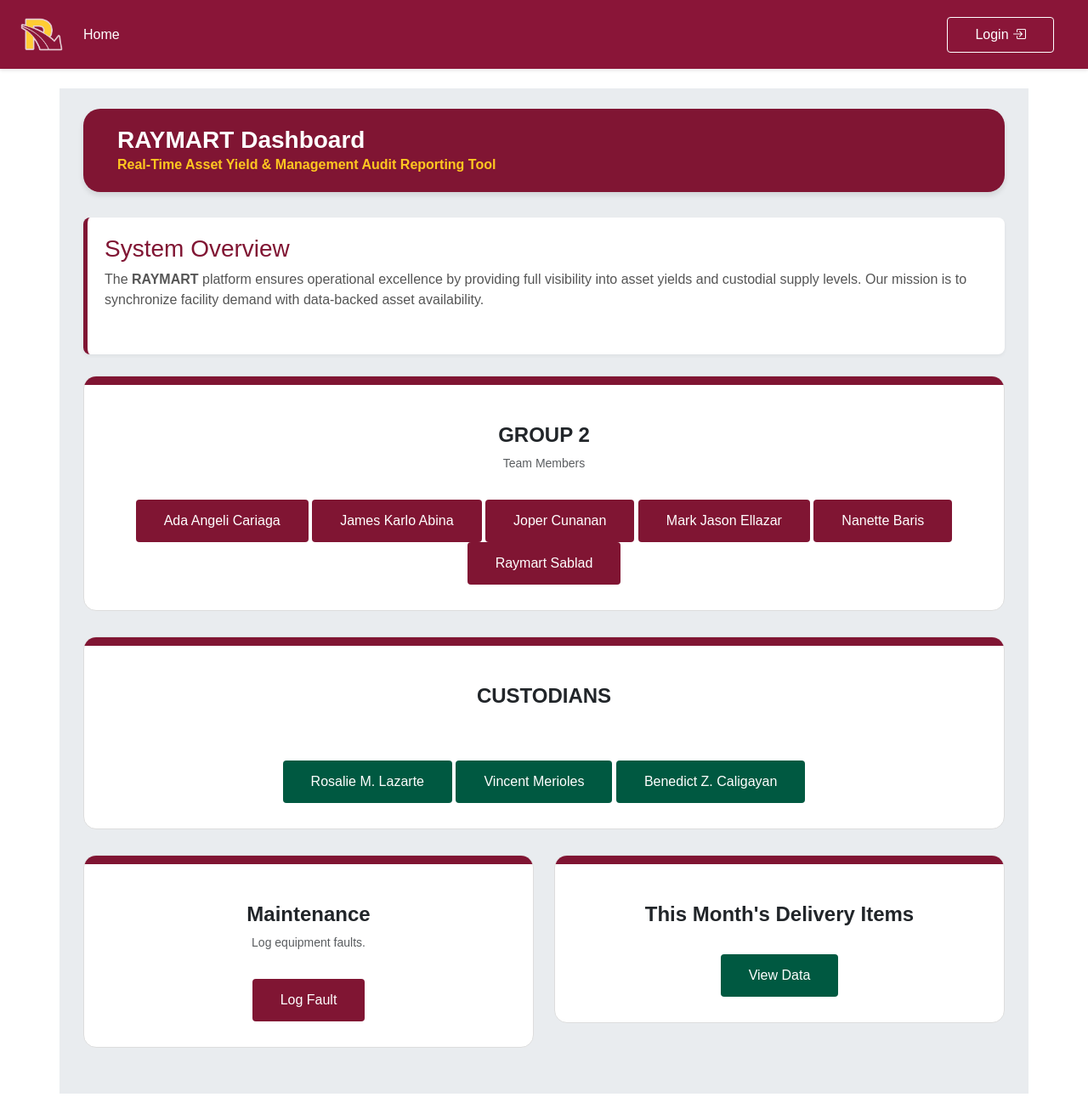
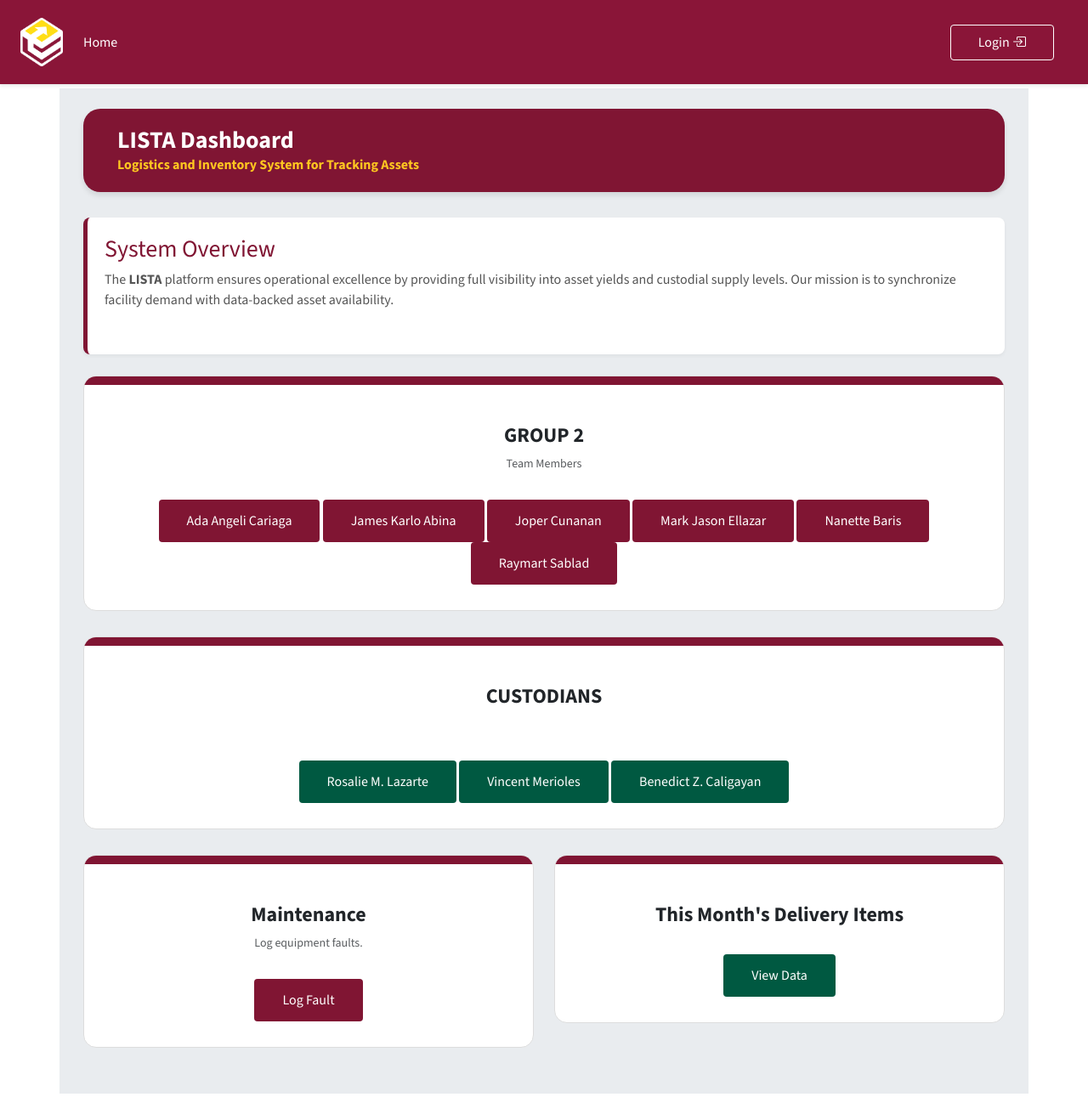
Before and after one commit to ryuzaki29/ASSET, a Django app: page /assets/ in a window 1280 px wide. Shown: the whole page at 85% size. Run offline with Django 5.2, Linux system fonts and the light colour scheme.

Commit message:
Updated Logo Asset, Labels, and CSS

```diff
--- a/assets/roles/templates/roles/role_form.html
+++ b/assets/roles/templates/roles/role_form.html
@@ -113,6 +113,7 @@
         cursor: pointer;
         width: 15px;
         height: 15px;
+        margin-top: 1em;
     }
 
     /* The Grid Container - Split evenly into 4 Columns */
--- a/assets/roles/templates/roles/role_list.html
+++ b/assets/roles/templates/roles/role_list.html
@@ -52,6 +52,7 @@
         opacity: 0.92;
         font-size: 15px;
         letter-spacing: 0.3px;
+        color:white;
     }
 
     /* CREATE BUTTON */
--- a/assets/templates/assets/base.html
+++ b/assets/templates/assets/base.html
@@ -5,7 +5,7 @@
 <head>
     <meta charset="UTF-8">
     <meta name="viewport" content="width=device-width, initial-scale=1.0">
-    <link rel="icon" type="image/ico" href="{% static 'images/favicon.ico' %}">
+    <link rel="icon" type="image/ico" href="{% static 'images/favicon_lista.ico' %}">
     <link rel="preconnect" href="https://fonts.googleapis.com">
     <link rel="preconnect" href="https://fonts.gstatic.com" crossorigin>
     <link href="https://fonts.googleapis.com/css2?family=Source+Sans+3:ital,wght@0,200..900;1,200..900&display=swap" rel="stylesheet">
@@ -28,12 +28,14 @@
 
         body {
             padding-top: 80px !important;
+            font-family: 'Source Sans 3', sans-serif !important;
         }
 
         nav a {
             color: white;
             margin-right: 16px;
             text-decoration: none;
+            font-family: 'Source Sans 3', sans-serif;
         }
 
         nav a:hover {
@@ -75,7 +77,7 @@
 
                 <a class="navbar-brand m-0" href="{% url 'landing' %}">
                     <img
-                        src="{% static 'images/raymart_logo_nav.webp' %}"
+                        src="{% static 'images/lista_icon.webp' %}"
                         alt="Logo"
                         style="width:50px;"
                     >
--- a/assets/templates/assets/index.html
+++ b/assets/templates/assets/index.html
@@ -93,8 +93,8 @@
 
     <div class="pill-header">
         <div>
-            <h1 class="hero-title">RAYMART Dashboard</h1>
-            <p style="margin: 0; opacity: 100; color: var(--brand-yellow); font-weight: bold;" >Real-Time Asset Yield & Management Audit Reporting Tool</p>
+            <h1 class="hero-title">LISTA Dashboard</h1>
+            <p style="margin: 0; opacity: 100; color: var(--brand-yellow); font-weight: bold;" >Logistics and Inventory System for Tracking  Assets</p>
         </div>
     </div>
 
@@ -104,7 +104,7 @@
                 <h3 style="color: var(--brand-maroon); margin-top: 0;">
                     <span class="glyphicon glyphicon-info-sign"></span> System Overview
                 </h3>
-                <p>The <strong>RAYMART</strong> platform ensures operational excellence by providing full visibility into asset yields and custodial supply levels. Our mission is to synchronize facility demand with data-backed asset availability.</p>
+                <p>The <strong>LISTA</strong> platform ensures operational excellence by providing full visibility into asset yields and custodial supply levels. Our mission is to synchronize facility demand with data-backed asset availability.</p>
             </div>
         </div>
     </div>
--- a/assets/templates/assets/landing.html
+++ b/assets/templates/assets/landing.html
@@ -5,8 +5,8 @@
 <head>
     <meta charset="UTF-8">
     <meta name="viewport" content="width=device-width, initial-scale=1.0">
-    <title>Real-time Asset Yield Management Audit Reporting Tool | Landing Page </title>
-    <link rel="icon" type="image/ico" href="{% static 'images/favicon.ico' %}">
+    <title>Logistics and Inventory System for Tracking  Assets | Landing Page </title>
+    <link rel="icon" type="image/ico" href="{% static 'images/favicon_lista.ico' %}">
     <link rel="preconnect" href="https://fonts.googleapis.com">
     <link rel="preconnect" href="https://fonts.gstatic.com" crossorigin>
     <link href="https://fonts.googleapis.com/css2?family=Source+Sans+3:ital,wght@0,200..900;1,200..900&display=swap" rel="stylesheet">
@@ -17,7 +17,7 @@
 <body class="d-flex flex-column justify-content-center align-items-center min-vh-100 text-dark landing-bg-overlay">
 
       <div class="card p-5 shadow text-center d-flex flex-column align-items-center">
-        <img src="{% static 'images/raymart_logotype.webp' %}" style="max-width:280px;">
+        <img src="{% static 'images/lista_logotype_black.webp' %}" style="max-width:250px;">
 
         <p class="mt-4">
             Track, manage, and monitor your organization's assets in one place.
--- a/assets/templates/users/register.html
+++ b/assets/templates/users/register.html
@@ -6,7 +6,7 @@
     <meta charset="UTF-8">
     <meta name="viewport" content="width=device-width, initial-scale=1.0">
 
-    <link rel="icon" type="image/ico" href="{% static 'images/favicon.ico' %}">
+    <link rel="icon" type="image/ico" href="{% static 'images/favicon_lista.ico' %}">
 
     <link href="https://fonts.googleapis.com/css2?family=Source+Sans+3:wght@200..900&display=swap" rel="stylesheet">
 
@@ -22,7 +22,7 @@
 
 <div class="card my-5 text-center">
 
-    <img src="{% static 'images/raymart_logotype.webp' %}" style="max-width:320px;" class="mb-4">
+    <img src="{% static 'images/lista_logotype_black.webp' %}" style="max-width:320px;" class="mb-4">
 
     <h3>Create Account</h3>
 
--- a/assets/templates/users/user_list.html
+++ b/assets/templates/users/user_list.html
@@ -53,6 +53,7 @@
         opacity: 0.92;
         font-size: 15px;
         letter-spacing: 0.3px;
+        color:white;
     }
 
     /* CREATE BUTTON */
--- a/templates/registration/login.html
+++ b/templates/registration/login.html
@@ -5,13 +5,13 @@
 <head>
     <meta charset="UTF-8">
     <meta name="viewport" content="width=device-width, initial-scale=1.0">
-    <link rel="icon" type="image/ico" href="{% static 'images/favicon.ico' %}">
+    <link rel="icon" type="image/ico" href="{% static 'images/favicon_lista.ico' %}">
     <link rel="preconnect" href="https://fonts.googleapis.com">
     <link rel="preconnect" href="https://fonts.gstatic.com" crossorigin>
     <link href="https://fonts.googleapis.com/css2?family=Source+Sans+3:ital,wght@0,200..900;1,200..900&display=swap" rel="stylesheet">
     <link href="https://cdn.jsdelivr.net/npm/bootstrap@5.3.8/dist/css/bootstrap.min.css" rel="stylesheet" integrity="sha384-sRIl4kxILFvY47J16cr9ZwB07vP4J8+LH7qKQnuqkuIAvNWLzeN8tE5YBujZqJLB" crossorigin="anonymous">
     <link rel="stylesheet" href="{% static 'css/style.css' %}">
-    <title>Real-time Asset Yield Management Audit Reporting Tool | Login</title>
+    <title>Logistics and Inventory System for Tracking  Assets | Login</title>
 
     <style>
 
@@ -19,7 +19,7 @@
 </head>
 <body class="login-body landing-bg-overlay">
     <div class="card">
-        <img src="{% static 'images/raymart_logotype.webp' %}" style="max-width:320px;" class="mb-4">
+        <img src="{% static 'images/lista_logotype_black.webp' %}" style="max-width:320px;" class="mb-4">
 
         <form method="post">
             {% csrf_token %}
```
Also changed, not shown: assets/static/images/favicon_lista.ico (added), assets/static/images/lista_icon.webp (added), assets/static/images/lista_logotype_black.webp (added), assets/static/images/lista_logotype_white.webp (added).
